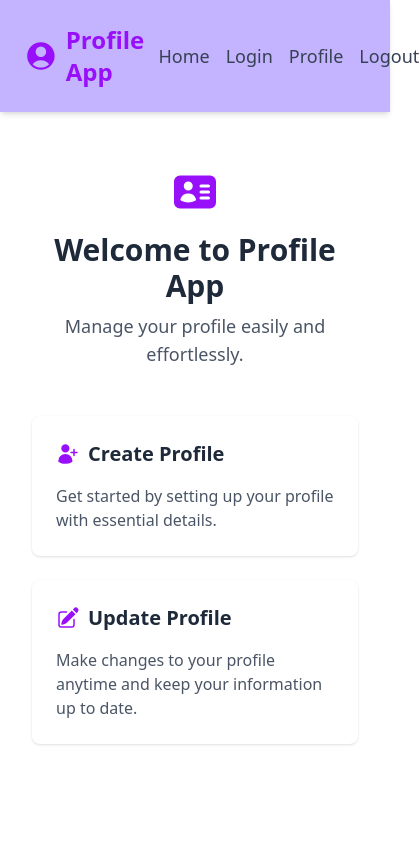
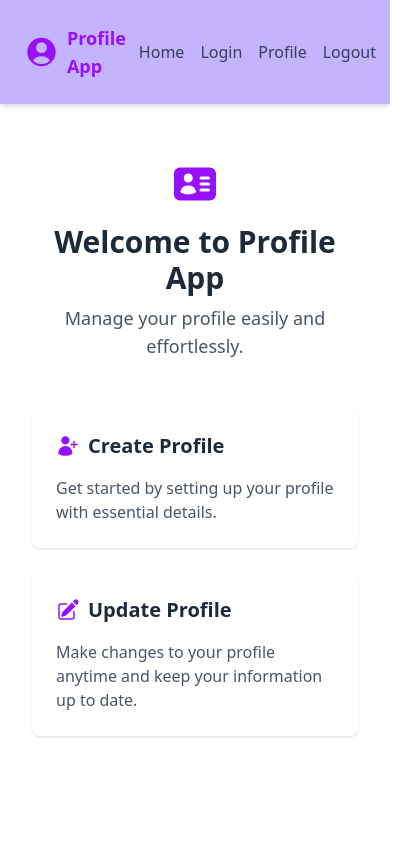
Before and after one commit to RimasSaad/profile-app, a React (Vite) app: page / in a window 390 px wide. Shown: the top 844 px of the page, 419 px wide, since content can reach past the window. Built offline with nearby package versions, Linux system fonts and the light colour scheme.

Commit message:
fixed the mobile responsiveness

```diff
--- a/src/components/Header.tsx
+++ b/src/components/Header.tsx
@@ -11,15 +11,15 @@ const Header = () => {
       {/* Logo */}
       <div className="flex items-center gap-2">
         <UserCircleIcon className="w-12 h-12 text-purple-600" />
-        <h1 className="text-2xl font-bold text-purple-600">Profile App</h1>
+        <h1 className="text-lg sm:text-2xl font-bold text-purple-600">Profile App</h1>
       </div>
 
       {/* Navigation */}
       <nav className="space-x-4">
-        <Link to="/" className="text-lg text-gray-700 hover:text-purple-600">Home</Link>
-        <Link to="/login" className="text-lg text-gray-700 hover:text-purple-600">Login</Link>
-        <Link to="/profile" className="text-lg text-gray-700 hover:text-purple-600">Profile</Link>
-        <Link to="/logout" className="text-lg text-gray-700 hover:text-purple-600">Logout</Link>
+        <Link to="/" className="text-base sm:text-lg text-gray-700 hover:text-purple-600">Home</Link>
+        <Link to="/login" className="text-base sm:text-lg text-gray-700 hover:text-purple-600">Login</Link>
+        <Link to="/profile" className="text-base sm:text-lg text-gray-700 hover:text-purple-600">Profile</Link>
+        <Link to="/logout" className="text-base sm:text-lg text-gray-700 hover:text-purple-600">Logout</Link>
       </nav>
     </header>
   )
```
